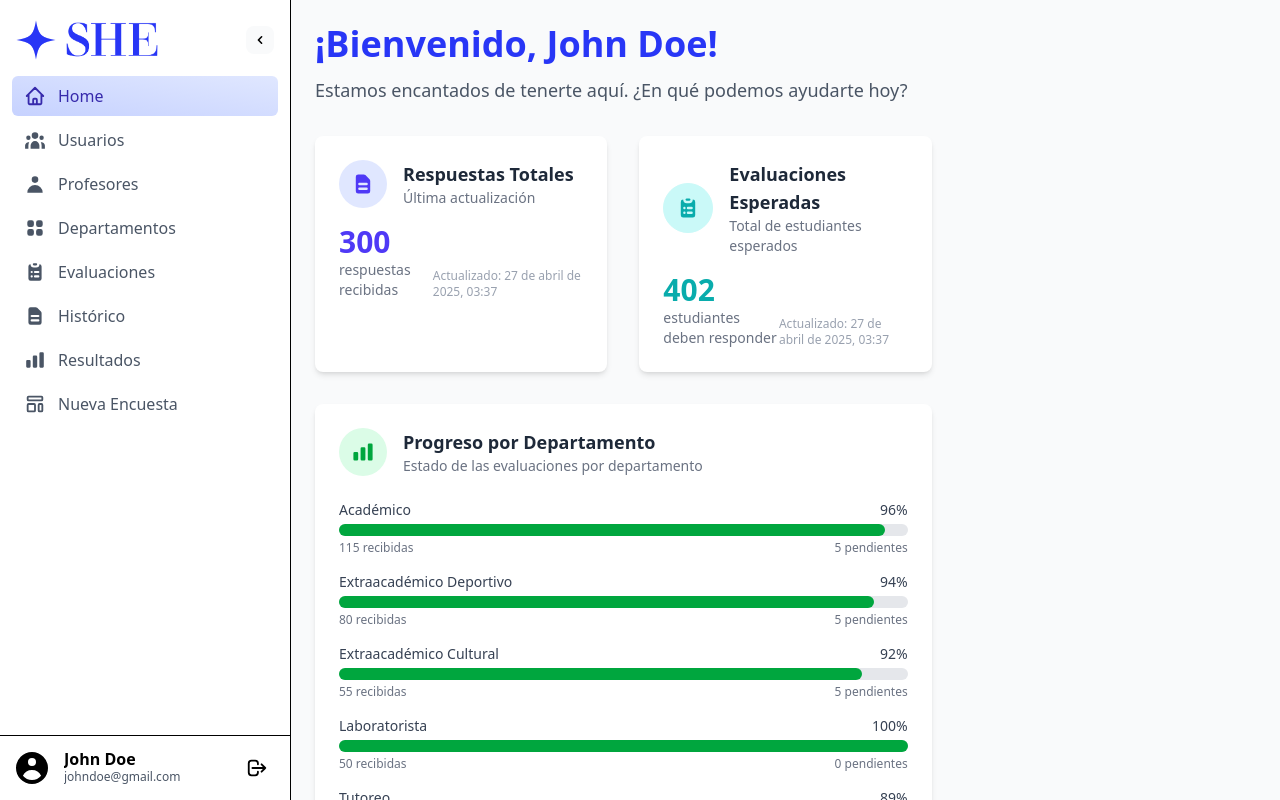
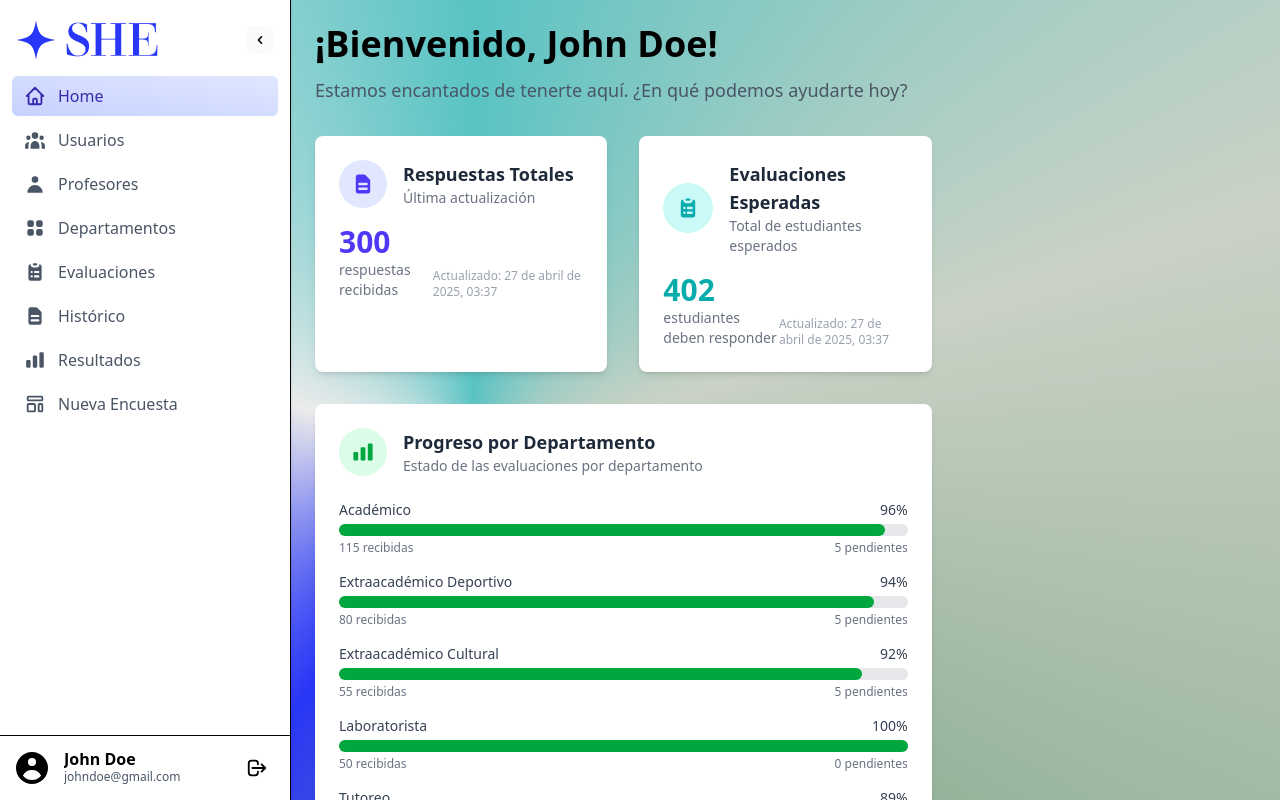
Before and after one commit to altgrcc/equipo7-she-main, a React (Vite) app: page / in a window 1280 px wide. Both pictures are taken after typing "name@example.com", "Sample123" into the empty fields and a click on the button "Iniciar sesión". Built offline with nearby package versions, Linux system fonts and the light colour scheme.

Commit message:
ajustes diseño

```diff
--- a/src/App.tsx
+++ b/src/App.tsx
@@ -14,14 +14,24 @@ import ProfesorDetalles from "./pages/ProfesorDetalles";
 import HomePage from "./pages/homepage";
 import ResultadosDashboard from "./pages/ResultadosDashboard";
 
+function getRandomPercent() {
+  // Returns a random percent string between 20% and 80%
+  return Math.floor(20 + Math.random() * 60) + '%';
+}
 
 function App() {
   const [isAuthenticated, setIsAuthenticated] = useState(false);
   const [selectedScreen, setSelectedScreen] = useState('Home');
+  const [gradientCenter, setGradientCenter] = useState({ x: '50%', y: '50%' });
 
   useEffect(() => {
     console.log('Selected Screen changed:', selectedScreen);
   }, [selectedScreen]);
+
+  useEffect(() => {
+    // Set a random center for the gradient on mount
+    setGradientCenter({ x: getRandomPercent(), y: getRandomPercent() });
+  }, []);
 
   const handleLogin = () => {
     // Here you would typically validate credentials with your backend
@@ -79,7 +89,15 @@ function App() {
   }
 
   return (
-    <div className="flex h-screen">
+    <div
+      style={{
+        minHeight: '100vh',
+        minWidth: '100vw',
+        position: 'relative',
+        background: `conic-gradient(at ${gradientCenter.x} ${gradientCenter.y}, #59C3C3 0%, #CAD2C5 20%, #84A98C 40%, #2836F6 60%, #EBEBEB 80%, #59C3C3 100%)`
+      }}
+    >
+      <div className="flex h-screen" style={{ background: 'transparent' }}>
         <Sidebar onLogout={handleLogout}>
           <SidebarItem icon={<HiOutlineHome size={22} />} text="Home" active={selectedScreen === 'Home'} onClick={() => handleScreenChange('Home')} />
           <SidebarItem icon={<HiUserGroup size={22} />} text="Usuarios" active={selectedScreen === 'Usuarios'} onClick={() => handleScreenChange('Usuarios')} />
@@ -91,9 +109,10 @@ function App() {
           <SidebarItem icon={<HiOutlineTemplate size={22} />} text="Nueva Encuesta" active={selectedScreen === 'Nueva Encuesta'} onClick={() => handleScreenChange('Nueva Encuesta')} />
         </Sidebar>
 
-      <main className="flex-1 overflow-auto bg-gray-50">
+        <main className="flex-1 overflow-auto bg-transparent">
           {mainContent}
         </main>
+      </div>
     </div>
   );
 }
--- a/src/pages/homepage.tsx
+++ b/src/pages/homepage.tsx
@@ -53,7 +53,7 @@ const HomePage: FC = () => {
         >
         <div className="relative z-10 p-6">
             <div className="mb-8">
-            <h1 className="text-4xl font-bold text-[#2836F6] mb-3">
+            <h1 className="text-4xl font-bold text-[#000000] mb-3">
                 ¡Bienvenido, {userName}!
             </h1>
             <p className="text-gray-600 text-lg">
```
Lines whose indentation alone changed are shown as unchanged.
